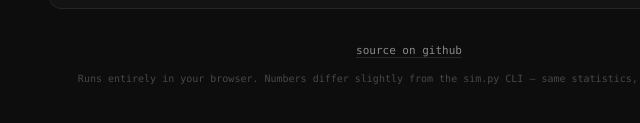
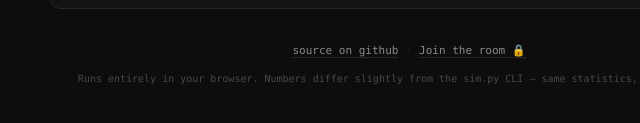
Before and after one commit to cbroomew/fantasy-sim, a plain HTML site: page index.html in a window 1280 px wide. Shown: the part 1106-1229 px from the top of the page, 231-871 px from the left. Drawn offline with Linux system fonts and the light colour scheme.

Commit message:
Point the footer room link at the Locker Room
ROOM_URL was left empty so the published page would not ship a dead link;
setting it reveals the footer link.

Co-Authored-By: Claude Opus 5 <noreply@anthropic.com>

```diff
--- a/index.html
+++ b/index.html
@@ -177,7 +177,7 @@ footer a:hover{color:var(--accent);border-color:var(--accent)}
    Left empty, the link stays hidden so the published page never ships a
    dead link.
    ───────────────────────────────────────────────────────────────────────── */
-const ROOM_URL = "";
+const ROOM_URL = "https://whop.com/broomiie-s-ball-knowers/the-locker-room-62/";
 
 const SNAPSHOT = "The preloaded projections are a frozen snapshot verified 2026-09-04, not a live feed. Four rows are unverified estimates. Edit anything below, or load your own league's CSV.";
 
```
